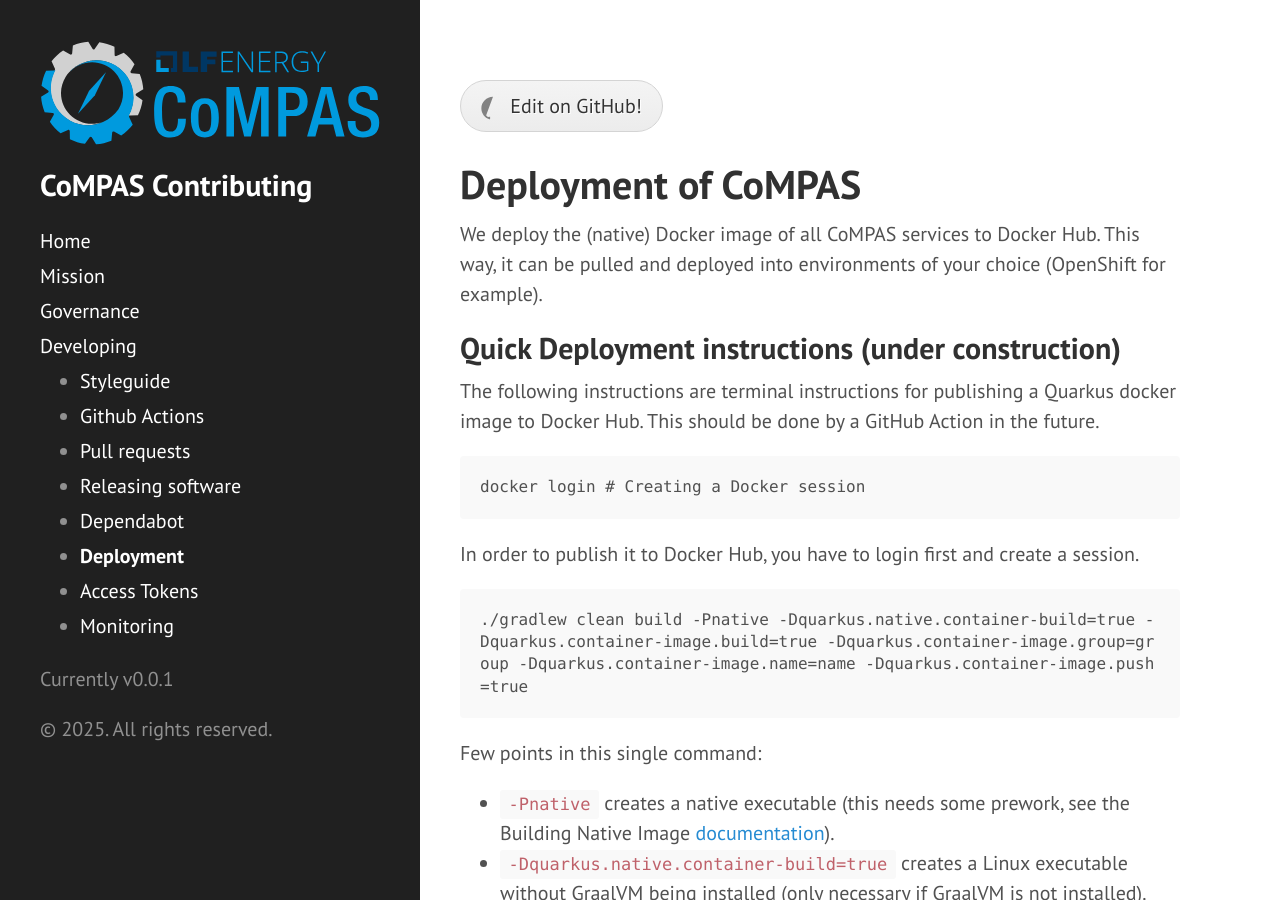
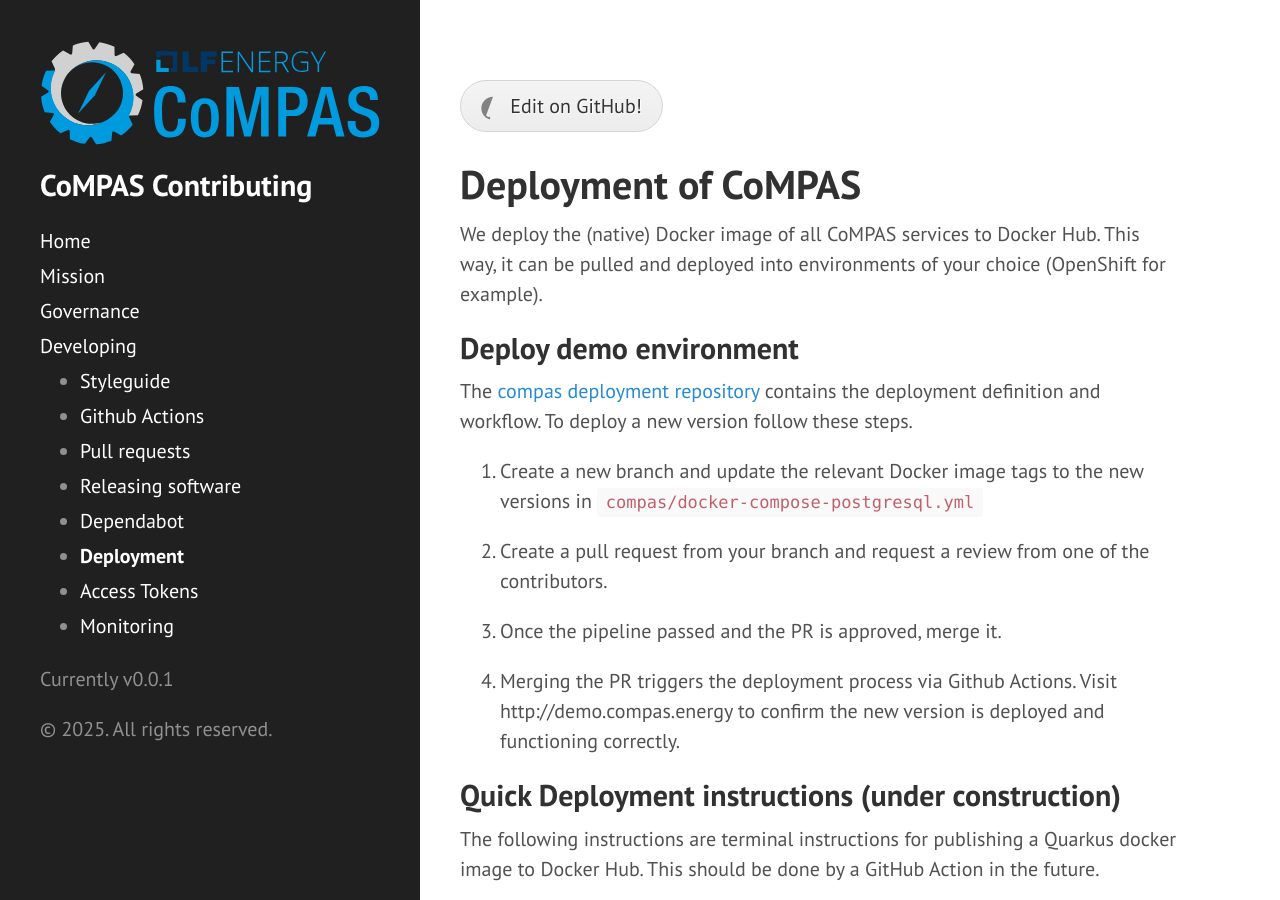
Before and after one commit to com-pas/contributing, a Jekyll site: the page built from docs/DEPLOYMENT.md, in a window 1280 px wide and 900 px high. Built offline with Jekyll 4.4.1, drawn with Linux system fonts in a browser that asks for light colours; our own code applies the rules of GitHub Pages for plain Markdown files.

Commit message:
doc: Update deployment docs
Signed-off-by: Christopher Lepski <139237321+clepski@users.noreply.github.com>

```diff
--- a/docs/DEPLOYMENT.md
+++ b/docs/DEPLOYMENT.md
@@ -1,5 +1,17 @@
 # Deployment of CoMPAS
 We deploy the (native) Docker image of all CoMPAS services to Docker Hub. This way, it can be pulled and deployed into environments of your choice (OpenShift for example).
+
+## Deploy demo environment
+
+The [compas deployment repository](https://github.com/com-pas/compas-deployment) contains the deployment definition and workflow. To deploy a new version follow these steps.
+
+1. Create a new branch and update the relevant Docker image tags to the new versions in `compas/docker-compose-postgresql.yml`
+
+2. Create a pull request from your branch and request a review from one of the contributors.
+
+3. Once the pipeline passed and the PR is approved, merge it.
+
+4. Merging the PR triggers the deployment process via Github Actions. Visit http://demo.compas.energy to confirm the new version is deployed and functioning correctly.
 
 ## Quick Deployment instructions (under construction)
 The following instructions are terminal instructions for publishing a Quarkus docker image to Docker Hub. This should be done by a GitHub Action in the future.
```
